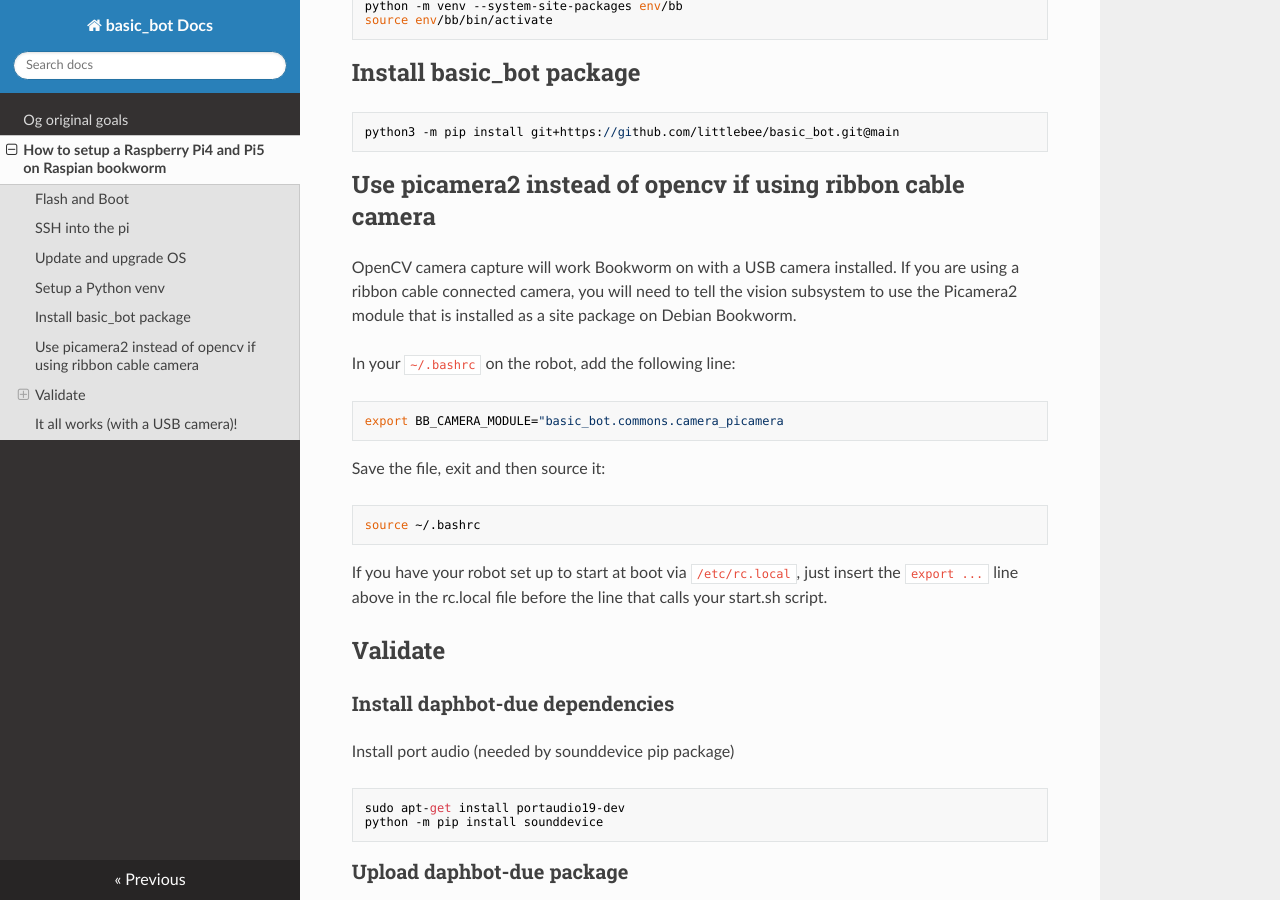
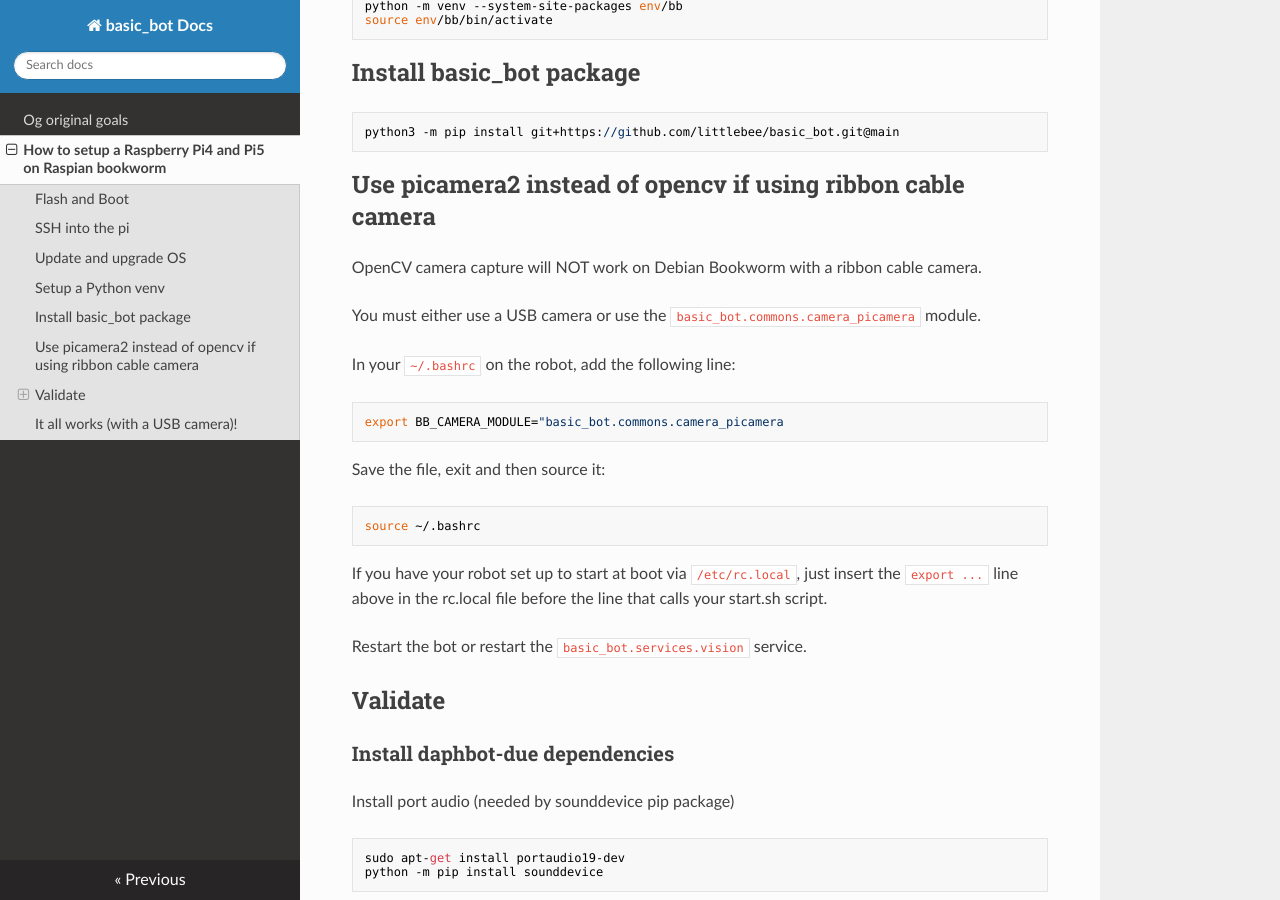
Before and after one commit to littlebee/basic_bot, an MkDocs documentation site: the page built from docs/setup_on_pi_bookworm.md, in a window 1280 px wide and 900 px high, scrolled down 4447 px. Built offline with MkDocs 1.6.1, drawn with Linux system fonts in a browser that asks for light colours; nearby versions of some CDN libraries.

````diff
--- a/docs/setup_on_pi_bookworm.md
+++ b/docs/setup_on_pi_bookworm.md
@@ -81,10 +81,11 @@ python3 -m pip install git+https://github.com/littlebee/basic_bot.git@main
 
 ## Use picamera2 instead of opencv if using ribbon cable camera
 
-OpenCV camera capture will work Bookworm on with a USB camera installed.
-If you are using a ribbon cable connected camera, you will need to tell the vision
-subsystem to use the Picamera2 module that is installed as a site package on
-Debian Bookworm.
+OpenCV camera capture will NOT work on Debian Bookworm with a ribbon cable
+camera.
+
+You must either use a USB camera or use the `basic_bot.commons.camera_picamera`
+module.
 
 In your `~/.bashrc` on the robot, add the following line:
 ```sh
@@ -99,6 +100,7 @@ If you have your robot set up to start at boot via `/etc/rc.local`,
 just insert the `export ...` line above in the rc.local file before
 the line that calls your start.sh script.
 
+Restart the bot or restart the `basic_bot.services.vision` service.
 
 ## Validate
 
--- a/pyproject.toml
+++ b/pyproject.toml
@@ -16,14 +16,17 @@ dependencies = [
     "websockets==10.4",
     "flask",
     "flask-cors",
+    "numpy<2",
     "opencv-python>=4.11",
     "psutil",
     "pytest",
     "protobuf>=3.18.0,<4",
     "tflite-runtime; platform_system=='Linux'",
     "websocket-client",
-] # These are the dependencies of the installed basic_bot package
+]
+# These are the dependencies of the installed basic_bot package
 #  for dev / build dependencies, use `pip install -r requirements.txt`
+
 requires-python = ">=3.9"
 
 [project.scripts]
````
Also changed, not shown: 2 other files.
